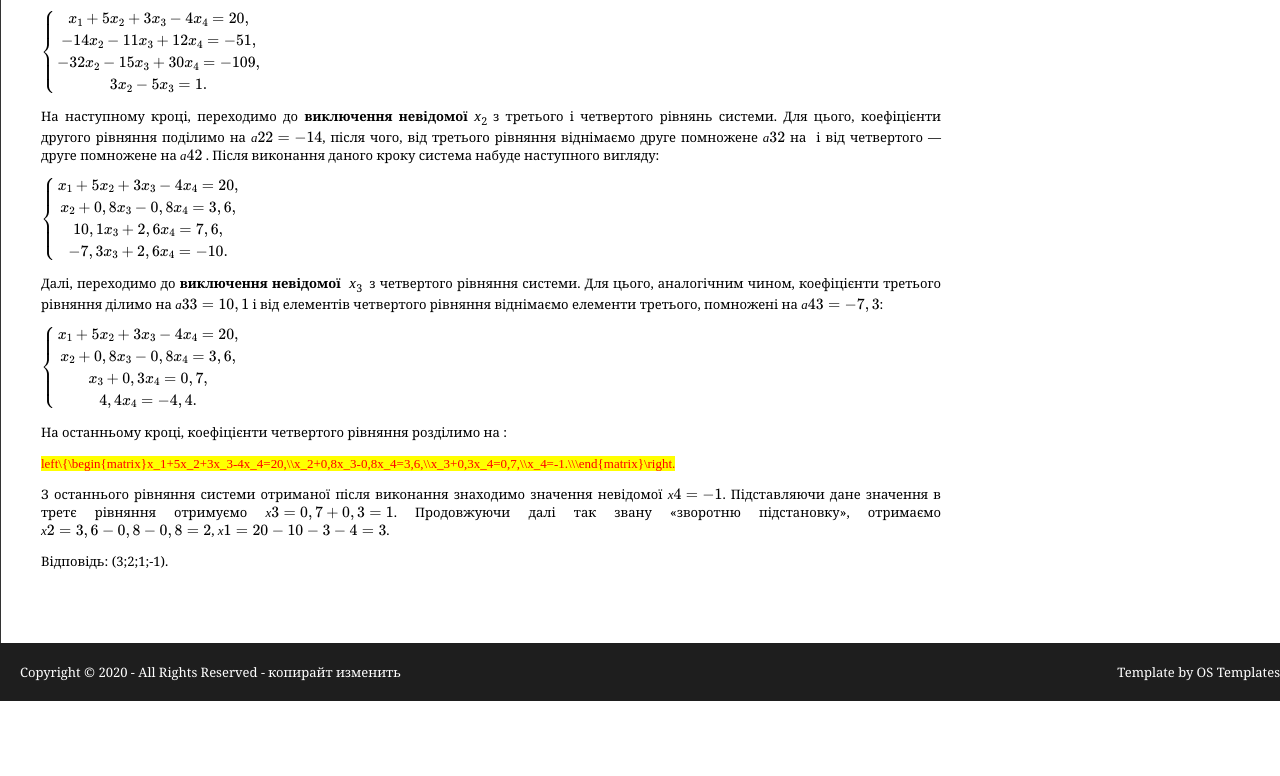
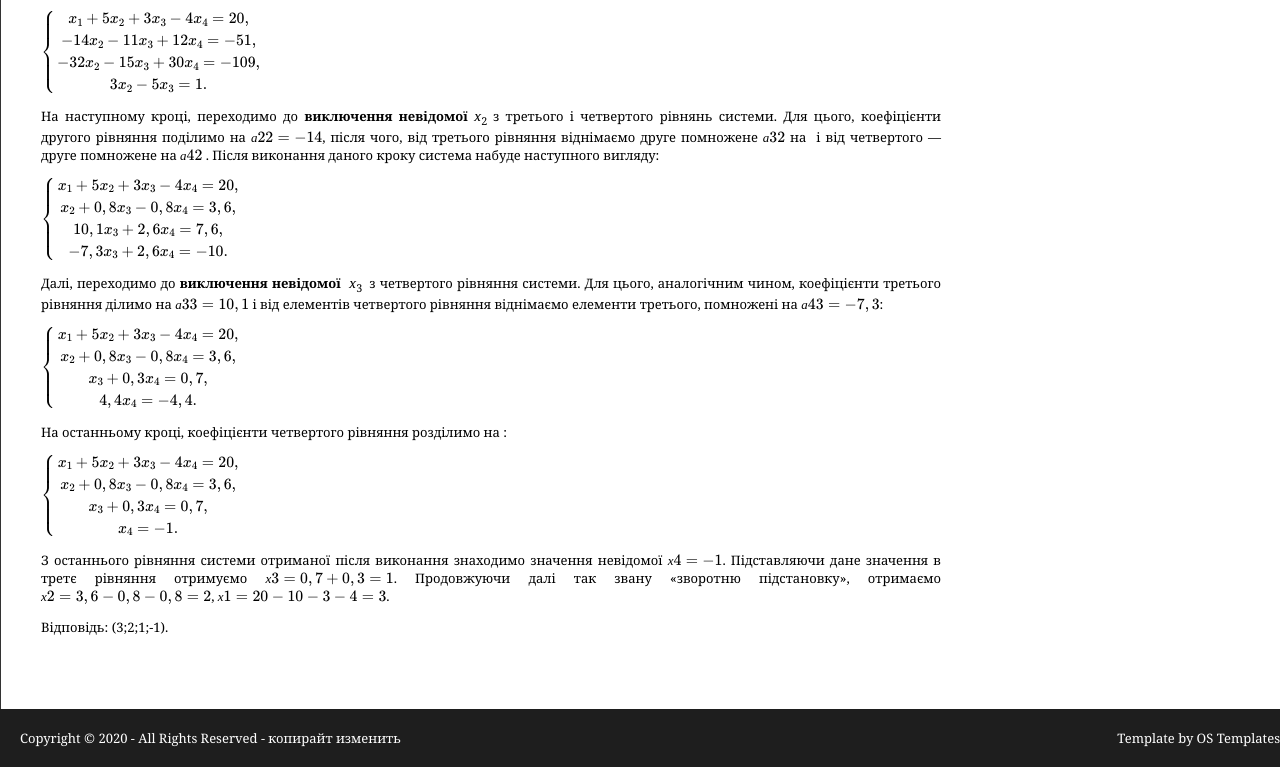
Before and after one commit to fizik888/Diplom, a plain HTML site: page razdel2_3.html in a window 1280 px wide. Shown: the part 1579-2355 px from the top of the page. Before the commit the page ends 2289 px from the top, so only its background shows below. Drawn offline with nearby package versions, Linux system fonts and the light colour scheme; some packages are replaced by stand-ins of ours.

Commit message:
Update razdel2_3.html

```diff
--- a/razdel2_3.html
+++ b/razdel2_3.html
@@ -70,7 +70,7 @@
       <p>Далі, переходимо до <strong>виключення невідомої</strong> &nbsp;<em>х</em><sub>3&nbsp; </sub>з четвертого рівняння системи. Для цього, аналогічним чином, коефіцієнти третього рівняння ділимо на \(а33=10,1\)&nbsp;і від елементів четвертого рівняння віднімаємо елементи третього, помножені на \(а43=-7,3\):</p>
       <p>\(\left\{\begin{matrix}x_1+5x_2+3x_3-4x_4=20,\\x_2+0,8x_3-0,8x_4=3,6,\\x_3+0,3x_4=0,7,\\4,4x_4=-4,4.\\\end{matrix}\right.\)</p>
       <p>На останньому кроці, коефіцієнти четвертого рівняння розділимо на \(\):</p>
-      <p>\(left\{\begin{matrix}x_1+5x_2+3x_3-4x_4=20,\\x_2+0,8x_3-0,8x_4=3,6,\\x_3+0,3x_4=0,7,\\x_4=-1.\\\end{matrix}\right.\)</p>
+      <p>\(\left\{\begin{matrix}x_1+5x_2+3x_3-4x_4=20,\\x_2+0,8x_3-0,8x_4=3,6,\\x_3+0,3x_4=0,7,\\x_4=-1.\\\end{matrix}\right.\)</p>
       <p>З останнього рівняння системи отриманої після виконання знаходимо значення невідомої \(х4=-1\). Підставляючи дане значення в третє рівняння отримуємо \(х3=0,7+0,3=1\). Продовжуючи далі так звану &laquo;зворотню підстановку&raquo;, отримаємо \(х2=3,6-0,8-0,8=2\), \(х1=20-10-3-4=3\).</p>
       <p>Відповідь: (3;2;1;-1).</p></div>
 
```
